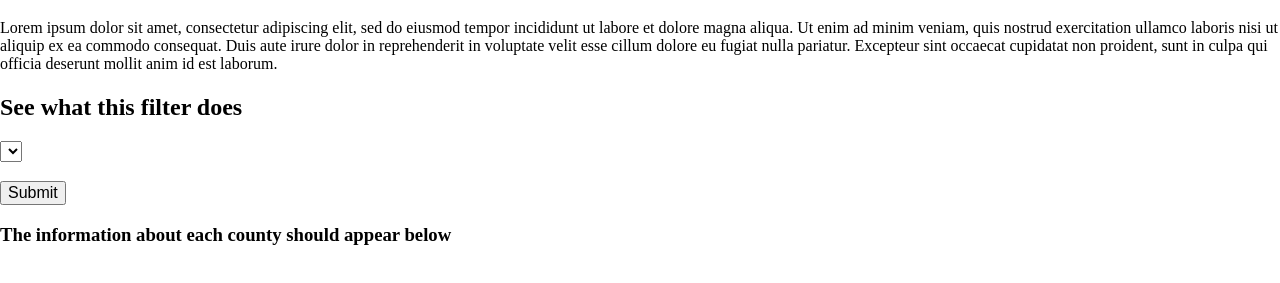
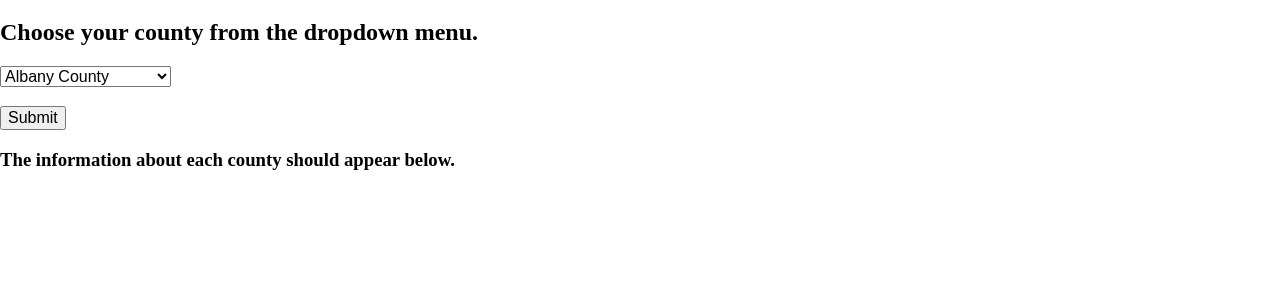
Before and after one commit to mitramallika/incarceration_filter, a plain HTML site: page index.html in a window 1280 px wide. Shown: the part 61-344 px from the top of the page. Drawn offline with nearby package versions, Linux system fonts and the light colour scheme.

Commit message:
added low dash link

```diff
--- a/data.js
+++ b/data.js
@@ -1,6 +1,7 @@
 let result;
-let data = [{
-		"name": "Albany County",
+let data = [
+	{
+		"county": "Albany County",
 		"total_pop": "308,598",
 		"total_pop_15to64": "213,035",
 		"female_pop_15to64": "108,124",
@@ -12,7 +13,7 @@ let data = [{
 		"white_pop_15to64": "157,410"
   },
 	{
-		"name": "Allegany County",
+		"county": "Allegany County",
 		"total_pop": "47,372",
 		"total_pop_15to64": "31,191",
 		"female_pop_15to64": "15,200",
@@ -24,7 +25,7 @@ let data = [{
 		"white_pop_15to64": "29,470"
   },
 	{
-		"name": "Broome County",
+		"county": "Broome County",
 		"total_pop": "196,292",
 		"total_pop_15to64": "129,666",
 		"female_pop_15to64": "64,513",
@@ -36,7 +37,7 @@ let data = [{
 		"white_pop_15to64": "109,356"
   },
 	{
-		"name": "Cattaraugus County",
+		"county": "Cattaraugus County",
 		"total_pop": "78,006",
 		"total_pop_15to64": "49,835",
 		"female_pop_15to64": "24,807",
@@ -48,7 +49,7 @@ let data = [{
 		"white_pop_15to64": "45,828"
   },
 	{
-		"name": "Cayuga County",
+		"county": "Cayuga County",
 		"total_pop": "78,319",
 		"total_pop_15to64": "51,877",
 		"female_pop_15to64": "24,564",
@@ -60,7 +61,7 @@ let data = [{
 		"white_pop_15to64": "46,874"
   },
 	{
-		"name": "Chautauqua County",
+		"county": "Chautauqua County",
 		"total_pop": "130,756",
 		"total_pop_15to64": "84,497",
 		"female_pop_15to64": "41,786",
@@ -72,7 +73,7 @@ let data = [{
 		"white_pop_15to64": "74,652"
   },
 	{
-		"name": "Chemung County",
+		"county": "Chemung County",
 		"total_pop": "87,030",
 		"total_pop_15to64": "56,275",
 		"female_pop_15to64": "27,695",
@@ -84,7 +85,7 @@ let data = [{
 		"white_pop_15to64": "49,062"
   },
 	{
-		"name": "Chenango County",
+		"county": "Chenango County",
 		"total_pop": "48,799",
 		"total_pop_15to64": "31,046",
 		"female_pop_15to64": "15,373",
@@ -96,7 +97,7 @@ let data = [{
 		"white_pop_15to64": "29,699"
   },
 	{
-		"name": "Clinton County",
+		"county": "Clinton County",
 		"total_pop": "81,032",
 		"total_pop_15to64": "56,270",
 		"female_pop_15to64": "26,688",
@@ -108,7 +109,7 @@ let data = [{
 		"white_pop_15to64": "50,190"
   },
 	{
-		"name": "Columbia County",
+		"county": "Columbia County",
 		"total_pop": "61,549",
 		"total_pop_15to64": "39,385",
 		"female_pop_15to64": "19,272",
@@ -120,7 +121,7 @@ let data = [{
 		"white_pop_15to64": "34,511"
   },
 	{
-		"name": "Cortland County",
+		"county": "Cortland County",
 		"total_pop": "48,294",
 		"total_pop_15to64": "33,250",
 		"female_pop_15to64": "16,926",
@@ -132,7 +133,7 @@ let data = [{
 		"white_pop_15to64": "31,112"
   },
 	{
-		"name": "Delaware County",
+		"county": "Delaware County",
 		"total_pop": "45,948",
 		"total_pop_15to64": "29,078",
 		"female_pop_15to64": "14,235",
@@ -144,7 +145,7 @@ let data = [{
 		"white_pop_15to64": "26,834"
   },
 	{
-		"name": "Dutchess County",
+		"county": "Dutchess County",
 		"total_pop": "295,309",
 		"total_pop_15to64": "201,409",
 		"female_pop_15to64": "99,187",
@@ -156,7 +157,7 @@ let data = [{
 		"white_pop_15to64": "146,049"
   },
 	{
-		"name": "Erie County",
+		"county": "Erie County",
 		"total_pop": "924,122",
 		"total_pop_15to64": "613,205",
 		"female_pop_15to64": "310,756",
@@ -168,7 +169,7 @@ let data = [{
 		"white_pop_15to64": "470,706"
   },
 	{
-		"name": "Essex County",
+		"county": "Essex County",
 		"total_pop": "38,196",
 		"total_pop_15to64": "25,014",
 		"female_pop_15to64": "11,553",
@@ -180,7 +181,7 @@ let data = [{
 		"white_pop_15to64": "22,632"
   },
 	{
-		"name": "Franklin County",
+		"county": "Franklin County",
 		"total_pop": "50,609",
 		"total_pop_15to64": "34,455",
 		"female_pop_15to64": "14,702",
@@ -192,7 +193,7 @@ let data = [{
 		"white_pop_15to64": "27,635"
   },
 	{
-		"name": "Fulton County",
+		"county": "Fulton County",
 		"total_pop": "53,853",
 		"total_pop_15to64": "35,024",
 		"female_pop_15to64": "17,250",
@@ -204,7 +205,7 @@ let data = [{
 		"white_pop_15to64": "32,820"
   },
 	{
-		"name": "Genesee County",
+		"county": "Genesee County",
 		"total_pop": "58,591",
 		"total_pop_15to64": "38,415",
 		"female_pop_15to64": "18,847",
@@ -216,7 +217,7 @@ let data = [{
 		"white_pop_15to64": "35,146"
   },
 	{
-		"name": "Greene County",
+		"county": "Greene County",
 		"total_pop": "47,649",
 		"total_pop_15to64": "31,329",
 		"female_pop_15to64": "14,479",
@@ -228,7 +229,7 @@ let data = [{
 		"white_pop_15to64": "26,466"
   },
 	{
-		"name": "Hamilton County",
+		"county": "Hamilton County",
 		"total_pop": "4,704",
 		"total_pop_15to64": "2,841",
 		"female_pop_15to64": "1,412",
@@ -240,7 +241,7 @@ let data = [{
 		"white_pop_15to64": "2,728"
   },
 	{
-		"name": "Herkimer County",
+		"county": "Herkimer County",
 		"total_pop": "62,688",
 		"total_pop_15to64": "40,006",
 		"female_pop_15to64": "19,935",
@@ -252,7 +253,7 @@ let data = [{
 		"white_pop_15to64": "38,272"
   },
 	{
-		"name": "Jefferson County",
+		"county": "Jefferson County",
 		"total_pop": "116,301",
 		"total_pop_15to64": "77,514",
 		"female_pop_15to64": "35,262",
@@ -264,7 +265,7 @@ let data = [{
 		"white_pop_15to64": "63,725"
   },
 	{
-		"name": "Lewis County",
+		"county": "Lewis County",
 		"total_pop": "26,836",
 		"total_pop_15to64": "17,201",
 		"female_pop_15to64": "8,382",
@@ -276,7 +277,7 @@ let data = [{
 		"white_pop_15to64": "16,572"
   },
 	{
-		"name": "Livingston County",
+		"county": "Livingston County",
 		"total_pop": "64,514",
 		"total_pop_15to64": "44,487",
 		"female_pop_15to64": "21,689",
@@ -288,7 +289,7 @@ let data = [{
 		"white_pop_15to64": "40,317"
   },
 	{
-		"name": "Madison County",
+		"county": "Madison County",
 		"total_pop": "71,718",
 		"total_pop_15to64": "48,546",
 		"female_pop_15to64": "24,487",
@@ -300,7 +301,7 @@ let data = [{
 		"white_pop_15to64": "45,435"
   },
 	{
-		"name": "Monroe County",
+		"county": "Monroe County",
 		"total_pop": "748,504",
 		"total_pop_15to64": "499,258",
 		"female_pop_15to64": "255,183",
@@ -312,7 +313,7 @@ let data = [{
 		"white_pop_15to64": "360,342"
   },
 	{
-		"name": "Montgomery County",
+		"county": "Montgomery County",
 		"total_pop": "49,556",
 		"total_pop_15to64": "31,427",
 		"female_pop_15to64": "15,738",
@@ -324,7 +325,7 @@ let data = [{
 		"white_pop_15to64": "26,229"
   },
 	{
-		"name": "New York County",
+		"county": "New York County",
 		"total_pop": "8,582,459",
 		"total_pop_15to64": "5,891,547",
 		"female_pop_15to64": "3,053,820",
@@ -336,7 +337,7 @@ let data = [{
 		"white_pop_15to64": "1,894,037"
   },
 	{
-		"name": "Niagara County",
+		"county": "Niagara County",
 		"total_pop": "212,540",
 		"total_pop_15to64": "139,772",
 		"female_pop_15to64": "70,518",
@@ -348,7 +349,7 @@ let data = [{
 		"white_pop_15to64": "122,135"
   },
 	{
-		"name": "Oneida County",
+		"county": "Oneida County",
 		"total_pop": "232,014",
 		"total_pop_15to64": "150,095",
 		"female_pop_15to64": "73,205",
@@ -360,7 +361,7 @@ let data = [{
 		"white_pop_15to64": "125,219"
   },
 	{
-		"name": "Onondaga County",
+		"county": "Onondaga County",
 		"total_pop": "468,233",
 		"total_pop_15to64": "311,608",
 		"female_pop_15to64": "159,557",
@@ -372,7 +373,7 @@ let data = [{
 		"white_pop_15to64": "245,147"
   },
 	{
-		"name": "Ontario County",
+		"county": "Ontario County",
 		"total_pop": "109,431",
 		"total_pop_15to64": "71,071",
 		"female_pop_15to64": "35,717",
@@ -384,7 +385,7 @@ let data = [{
 		"white_pop_15to64": "64,854"
   },
 	{
-		"name": "Orange County",
+		"county": "Orange County",
 		"total_pop": "377,544",
 		"total_pop_15to64": "248,690",
 		"female_pop_15to64": "122,246",
@@ -396,7 +397,7 @@ let data = [{
 		"white_pop_15to64": "163,143"
   },
 	{
-		"name": "Orleans County",
+		"county": "Orleans County",
 		"total_pop": "41,512",
 		"total_pop_15to64": "27,893",
 		"female_pop_15to64": "13,762",
@@ -408,7 +409,7 @@ let data = [{
 		"white_pop_15to64": "24,092"
   },
 	{
-		"name": "Oswego County",
+		"county": "Oswego County",
 		"total_pop": "119,899",
 		"total_pop_15to64": "81,079",
 		"female_pop_15to64": "40,094",
@@ -420,7 +421,7 @@ let data = [{
 		"white_pop_15to64": "77,016"
   },
 	{
-		"name": "Otsego County",
+		"county": "Otsego County",
 		"total_pop": "60,676",
 		"total_pop_15to64": "40,900",
 		"female_pop_15to64": "20,922",
@@ -432,7 +433,7 @@ let data = [{
 		"white_pop_15to64": "37,376"
   },
 	{
-		"name": "Putnam County",
+		"county": "Putnam County",
 		"total_pop": "99,473",
 		"total_pop_15to64": "67,692",
 		"female_pop_15to64": "33,461",
@@ -444,7 +445,7 @@ let data = [{
 		"white_pop_15to64": "54,291"
   },
 	{
-		"name": "Rensselaer County",
+		"county": "Rensselaer County",
 		"total_pop": "159,850",
 		"total_pop_15to64": "108,462",
 		"female_pop_15to64": "54,073",
@@ -456,7 +457,7 @@ let data = [{
 		"white_pop_15to64": "92,468"
   },
 	{
-		"name": "Rockland County",
+		"county": "Rockland County",
 		"total_pop": "325,655",
 		"total_pop_15to64": "201,624",
 		"female_pop_15to64": "101,373",
@@ -468,7 +469,7 @@ let data = [{
 		"white_pop_15to64": "122,313"
   },
 	{
-		"name": "St. Lawrence County",
+		"county": "St. Lawrence County",
 		"total_pop": "110,803",
 		"total_pop_15to64": "74,453",
 		"female_pop_15to64": "35,491",
@@ -480,7 +481,7 @@ let data = [{
 		"white_pop_15to64": "68,210"
   },
 	{
-		"name": "Saratoga County",
+		"county": "Saratoga County",
 		"total_pop": "226,551",
 		"total_pop_15to64": "150,778",
 		"female_pop_15to64": "75,227",
@@ -492,7 +493,7 @@ let data = [{
 		"white_pop_15to64": "138,208"
   },
 	{
-		"name": "Schenectady County",
+		"county": "Schenectady County",
 		"total_pop": "155,089",
 		"total_pop_15to64": "102,231",
 		"female_pop_15to64": "51,687",
@@ -504,7 +505,7 @@ let data = [{
 		"white_pop_15to64": "78,011"
   },
 	{
-		"name": "Schoharie County",
+		"county": "Schoharie County",
 		"total_pop": "31,463",
 		"total_pop_15to64": "20,655",
 		"female_pop_15to64": "10,252",
@@ -516,7 +517,7 @@ let data = [{
 		"white_pop_15to64": "19,389"
   },
 	{
-		"name": "Schuyler County",
+		"county": "Schuyler County",
 		"total_pop": "18,020",
 		"total_pop_15to64": "11,713",
 		"female_pop_15to64": "5,818",
@@ -528,7 +529,7 @@ let data = [{
 		"white_pop_15to64": "11,209"
   },
 	{
-		"name": "Seneca County",
+		"county": "Seneca County",
 		"total_pop": "34,811",
 		"total_pop_15to64": "22,904",
 		"female_pop_15to64": "10,454",
@@ -540,7 +541,7 @@ let data = [{
 		"white_pop_15to64": "20,206"
   },
 	{
-		"name": "Steuben County",
+		"county": "Steuben County",
 		"total_pop": "97,495",
 		"total_pop_15to64": "62,304",
 		"female_pop_15to64": "30,845",
@@ -552,7 +553,7 @@ let data = [{
 		"white_pop_15to64": "58,854"
   },
 	{
-		"name": "Suffolk County",
+		"county": "Suffolk County",
 		"total_pop": "1,498,947",
 		"total_pop_15to64": "998,279",
 		"female_pop_15to64": "498,083",
@@ -564,7 +565,7 @@ let data = [{
 		"white_pop_15to64": "684,170"
   },
 	{
-		"name": "Sullivan County",
+		"county": "Sullivan County",
 		"total_pop": "75,136",
 		"total_pop_15to64": "48,790",
 		"female_pop_15to64": "23,400",
@@ -576,7 +577,7 @@ let data = [{
 		"white_pop_15to64": "35,367"
   },
 	{
-		"name": "Tioga County",
+		"county": "Tioga County",
 		"total_pop": "49,323",
 		"total_pop_15to64": "31,472",
 		"female_pop_15to64": "15,684",
@@ -588,7 +589,7 @@ let data = [{
 		"white_pop_15to64": "30,209"
   },
 	{
-		"name": "Tompkins County",
+		"county": "Tompkins County",
 		"total_pop": "104,283",
 		"total_pop_15to64": "78,091",
 		"female_pop_15to64": "39,357",
@@ -600,7 +601,7 @@ let data = [{
 		"white_pop_15to64": "60,108"
   },
 	{
-		"name": "Ulster County",
+		"county": "Ulster County",
 		"total_pop": "179,952",
 		"total_pop_15to64": "120,901",
 		"female_pop_15to64": "59,627",
@@ -612,7 +613,7 @@ let data = [{
 		"white_pop_15to64": "97,210"
   },
 	{
-		"name": "Warren County",
+		"county": "Warren County",
 		"total_pop": "64,448",
 		"total_pop_15to64": "41,583",
 		"female_pop_15to64": "21,032",
@@ -624,7 +625,7 @@ let data = [{
 		"white_pop_15to64": "39,460"
   },
 	{
-		"name": "Washington County",
+		"county": "Washington County",
 		"total_pop": "62,253",
 		"total_pop_15to64": "41,231",
 		"female_pop_15to64": "19,250",
@@ -636,7 +637,7 @@ let data = [{
 		"white_pop_15to64": "37,871"
   },
 	{
-		"name": "Wayne County",
+		"county": "Wayne County",
 		"total_pop": "91,359",
 		"total_pop_15to64": "59,427",
 		"female_pop_15to64": "29,587",
@@ -648,7 +649,7 @@ let data = [{
 		"white_pop_15to64": "54,352"
   },
 	{
-		"name": "Westchester County",
+		"county": "Westchester County",
 		"total_pop": "976,103",
 		"total_pop_15to64": "639,879",
 		"female_pop_15to64": "325,872",
@@ -660,7 +661,7 @@ let data = [{
 		"white_pop_15to64": "339,613"
   },
 	{
-		"name": "Wyoming County",
+		"county": "Wyoming County",
 		"total_pop": "40,957",
 		"total_pop_15to64": "28,053",
 		"female_pop_15to64": "12,079",
@@ -672,7 +673,7 @@ let data = [{
 		"white_pop_15to64": "24,458"
   },
 	{
-		"name": "Yates County",
+		"county": "Yates County",
 		"total_pop": "25,065",
 		"total_pop_15to64": "15,729",
 		"female_pop_15to64": "8,076",
--- a/index.html
+++ b/index.html
@@ -25,22 +25,38 @@
   <body>
     <!-- YOUR CONTENT GOES HERE -->
     <h1>Headline about incarceration trends in NY counties</h1>
-    <p>Lorem ipsum dolor sit amet, consectetur adipiscing elit, sed do eiusmod tempor incididunt ut labore et dolore magna aliqua. Ut enim ad minim veniam, quis nostrud exercitation ullamco laboris nisi ut aliquip ex ea commodo consequat. Duis aute
-      irure dolor in reprehenderit in voluptate velit esse cillum dolore eu fugiat nulla pariatur. Excepteur sint occaecat cupidatat non proident, sunt in culpa qui officia deserunt mollit anim id est laborum.</p>
-    <h2>See what this filter does</h2>
+    <div class="story">
+
+    </div>
+
+    <h2>Choose your county from the dropdown menu.</h2>
+
     <form>
-      <select id="county"></select>
+      <select id="character"></select>
       <br><br>
       <input id="enter" type="submit">
     </form>
-    <h3>The information about each county should appear below</h3>
-    <div id="county_info"></div>
-    <script type="text/html" id="county_template">
-      You selected <%= county.name %>. The total population of incarcerated people in this county is <%= county.total_pop %>. The total total population of incarcerated people in this county between the ages of 15 and 64 is <=%county.total_pop_15to64 %>. The total total population of incarcerated females in this county between the ages of 15 and 64 is <=%county.female_pop_15to64 %>. The total total population of incarcerated males in this county between the ages of 15 and 64 is <=%county.male_pop_15to64 %>. The total total population of incarcerated Asian people in this county between the ages of 15 and 64 is <=%county.asian_pop_15to64 %>. The total total population of incarcerated black people in this county between the ages of 15 and 64 is <=%county.black_pop_15to64 %>. The total total population of incarcerated latino people in this county between the ages of 15 and 64 is <=%county.latino_pop_15to64 %>. The total total population of incarcerated Native American people in this county between the ages of 15 and 64 is <=%county.native_pop_15to64 %>. The total total population of incarcerated white people in this county between the ages of 15 and 64 is <=%county.white_pop_15to64 %>.
-</script>
+
+
+    <h3>The information about each county should appear below.</h3>
+
+    <!-- templating occurs here -->
+
+    <div id="info"></div>
+    <script type="text/html" id="place_template">
+      <p>You selected <%= place.county %>.</p>
+  <p>The total population of incarcerated people in this county is <%= place.total_pop %>.</p>
+  <p>The total total population of incarcerated females in this county is <%= place.female_pop_15to64 %>.</p>
+  <p>The total total population of incarcerated males in this county is <%= place.male_pop_15to64 %>.</p>
+  <p>The total population of incarcerated Asian people in this county is <%= place.asian_pop_15to64 %>.</p>
+  <p>The total population of incarcerated black people in this county is <%= place.black_pop_15to64 %>.</p>
+  <p>The total population of incarcerated latino people in this county is <%= place.latino_pop_15to64 %>.</p>
+  <p>The total population of incarcerated Native American people in this county is <%= place.native_pop_15to64 %>.</p>
+  <p>The total population of incarcerated white people in this county is <%= place.white_pop_15to64 %>.</p>
+  </script>
 
     <script type="text/html" id="select_template">
-      <option value="<%= name %>"><%= name %></option>
+      <option value="<%= county %>"><%= county %></option>
             </script>
 
     <!-- the jQuery library. You need this to be able to use jQuery ($) -->
@@ -48,7 +64,13 @@
 
     <!-- Your javascript should be called here -->
     <script src="main.js"></script>
+
+    <!-- Your data should be called here -->
     <script src="data.js"></script>
+
+    <!-- link to lodash cdn -->
+    <script type="text/javascript" src="https://cdnjs.cloudflare.com/ajax/libs/lodash.js/4.17.4/lodash.js"></script>
+
   </body>
 
 </html>
--- a/main.js
+++ b/main.js
@@ -1,18 +1,20 @@
 $(document).ready(function () {
 
-	let county_template = _.template($("#county_template").html());
-	option_template = _.template($("#select_template").html());
+	let place_template = _.template($("#place_template").html()),
+		option_template = _.template($("#select_template").html());
 
-	_.each(data, function (county) {
-		$("#county").append(option_template({ name: county.name }));
+	_.each(data, function (place) {
+		$("#character").append(option_template({ county: place.county }));
 	});
 
 	$('#enter').on("click", function (e) {
 		e.PreventDefault();
-		countys_name = $("#name").val();
-		result = _.find(data, { name: countys_name });
+		places_name = $("#character").val();
+		result = _.find(data, { county: places_name });
 
+		console.log(result);
 
+		$("#info").html(place_template({ place: result }));
 
 
 	});
```
Also changed, not shown: save.html (deleted, +0 -58 lines).
